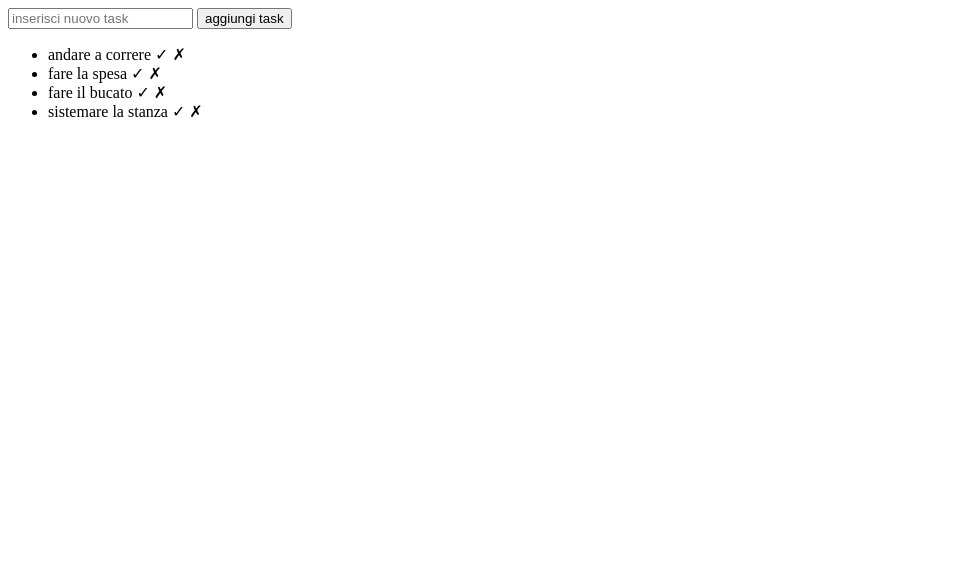
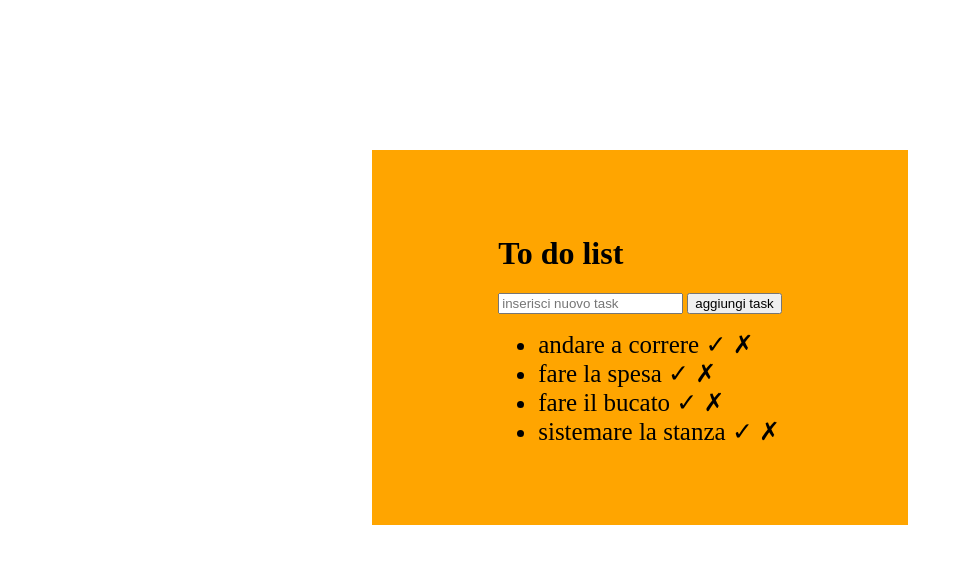
Before and after one commit to Linuxpert/vue-todolist, a plain HTML site: page index.html in a window 1280 px wide. Shown: the whole page, without its empty margins (0-963 px from the left). Drawn offline with nearby package versions, Linux system fonts and the light colour scheme.

Commit message:
piccole modifiche

```diff
--- a/css/style.css
+++ b/css/style.css
@@ -1,7 +1,23 @@
 span {
     cursor: pointer;
+    font-size: 25px;
 }
 
 .done {
     text-decoration: line-through;
 }
+
+.container{
+    display: flex;
+    justify-content: center;
+    margin-top: 150px;
+}
+
+#app {
+    background-color: orange;
+    padding: 5% 10%;
+}
+
+#app ul li {
+    font-size: 25px;
+}
--- a/index.html
+++ b/index.html
@@ -8,11 +8,14 @@
     <title>to do lista</title>
 </head>
 <body>
+
+    <div class="container">
         <div id="app">
+            <h1>To do list</h1>
             <input type="text" v-model="newTask.text" placeholder="inserisci nuovo task" @keyup.enter="aggiungiTask">
             <button @click="aggiungiTask">aggiungi task</button>
 
-        <div v-if="tasks.length === 0">La lista è vuota</div>
+            <div v-if="tasks.length === 0">La lista è vuota, sei libero!!</div>
             <ul v-esle>
                 <li v-for="task, i in tasks" :mykey="i" :class="task.done === true ? 'done' : '' ">
                     {{task.text}}
@@ -22,6 +25,8 @@
             </ul>
 
         </div>
+    </div>
+
 
     <script src="https://cdn.jsdelivr.net/npm/vue@2.6.14"></script>
     <script src="js/script.js"></script>
```
Lines whose indentation alone changed are shown as unchanged.
